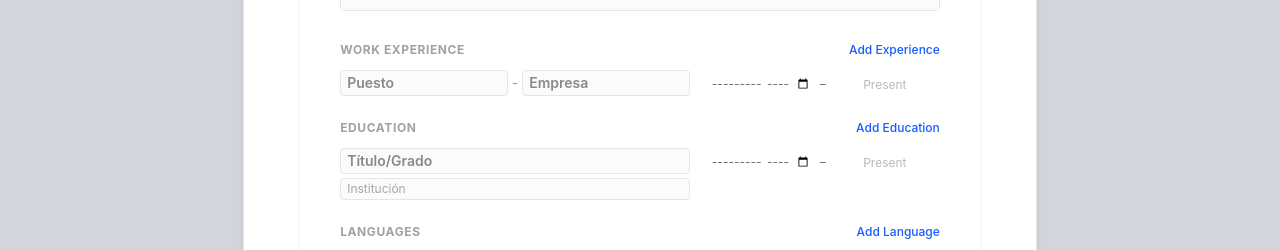
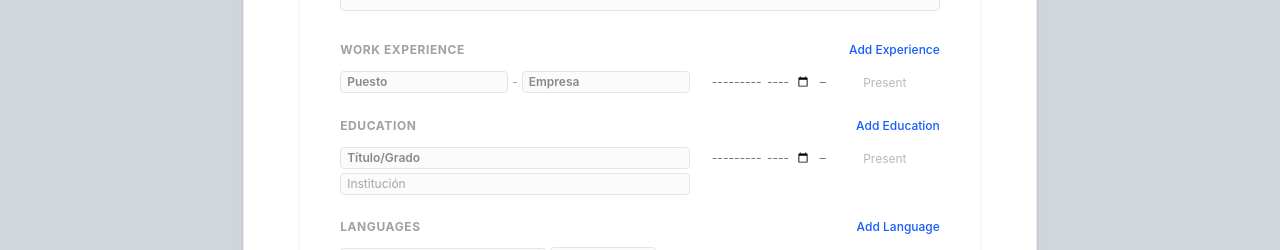
Before and after one commit to H3rHex/NextStepCV, a React (Vite) app in the folder frontend/: page / in a window 1280 px wide. Shown: the part 547-797 px from the top of the page. Built offline with nearby package versions, Linux system fonts and the light colour scheme.

Commit message:
refafor:frontend,backend: smaller font, for work experience

```diff
--- a/frontend/src/components/resume/templates/GenericTemplate.tsx
+++ b/frontend/src/components/resume/templates/GenericTemplate.tsx
@@ -139,7 +139,7 @@ export const GenericTemplate: React.FC<GenericTemplateProps> = ({
                 <div className="space-y-4">
                     {data.experience.map((exp: ExperienceItem, index: number) => (
                         <ItemContainer key={exp.id} onRemove={() => removeItem('experience', index)}>
-                            <div className="flex justify-between items-baseline gap-4 text-sm">
+                            <div className="flex justify-between items-baseline gap-4 text-xs">
                                 <div className="flex gap-1 font-semibold text-neutral-900 flex-1 items-baseline">
                                     <InlineInput
                                         value={exp.role}
@@ -173,7 +173,7 @@ export const GenericTemplate: React.FC<GenericTemplateProps> = ({
                 <div className="space-y-3">
                     {data.education.map((edu: EducationItem, index: number) => (
                         <ItemContainer key={edu.id} onRemove={() => removeItem('education', index)}>
-                            <div className="flex justify-between items-baseline gap-4 text-sm">
+                            <div className="flex justify-between items-baseline gap-4 text-xs">
                                 <div className="flex-1 space-y-1">
                                     <InlineInput
                                         value={edu.degree}
```
Also changed, not shown: 1 other file (tests, documents, lock files or other folders).
